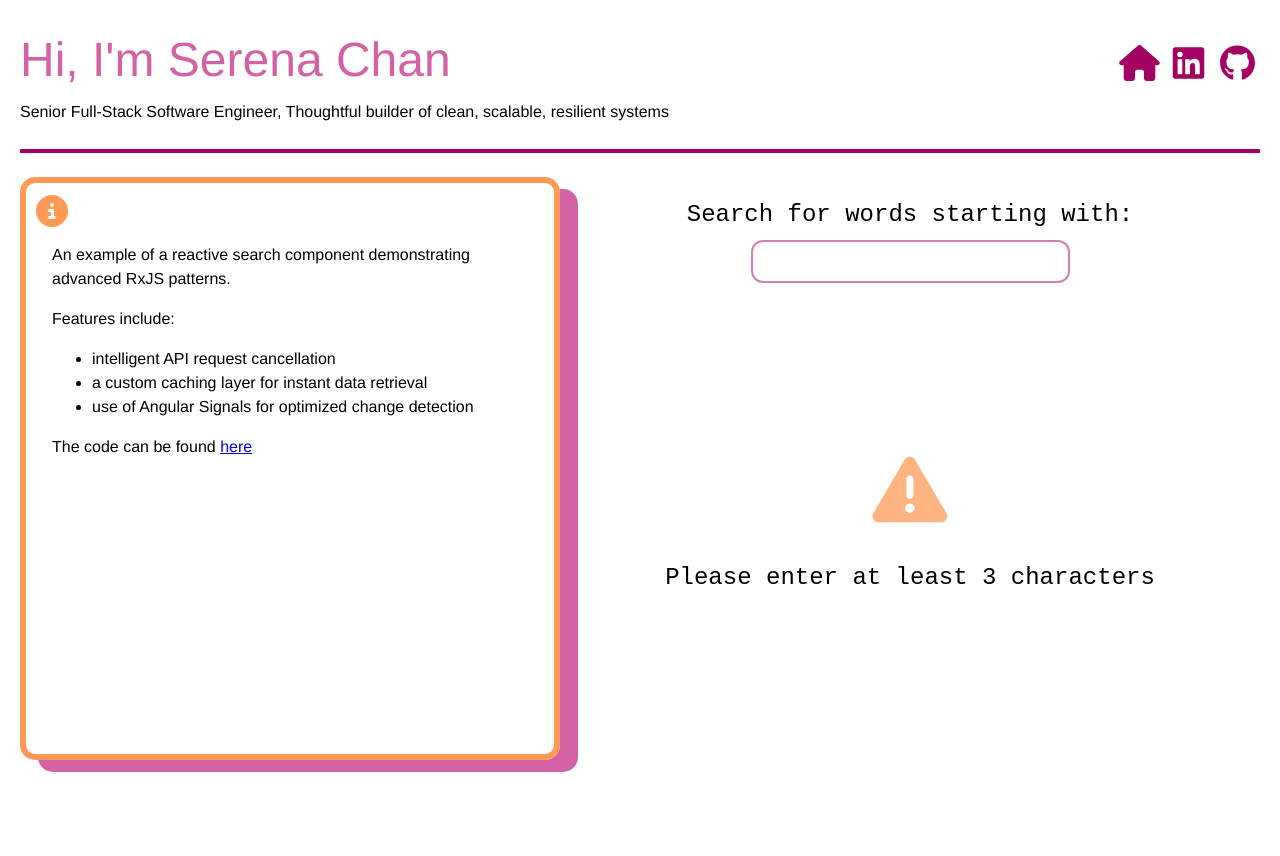
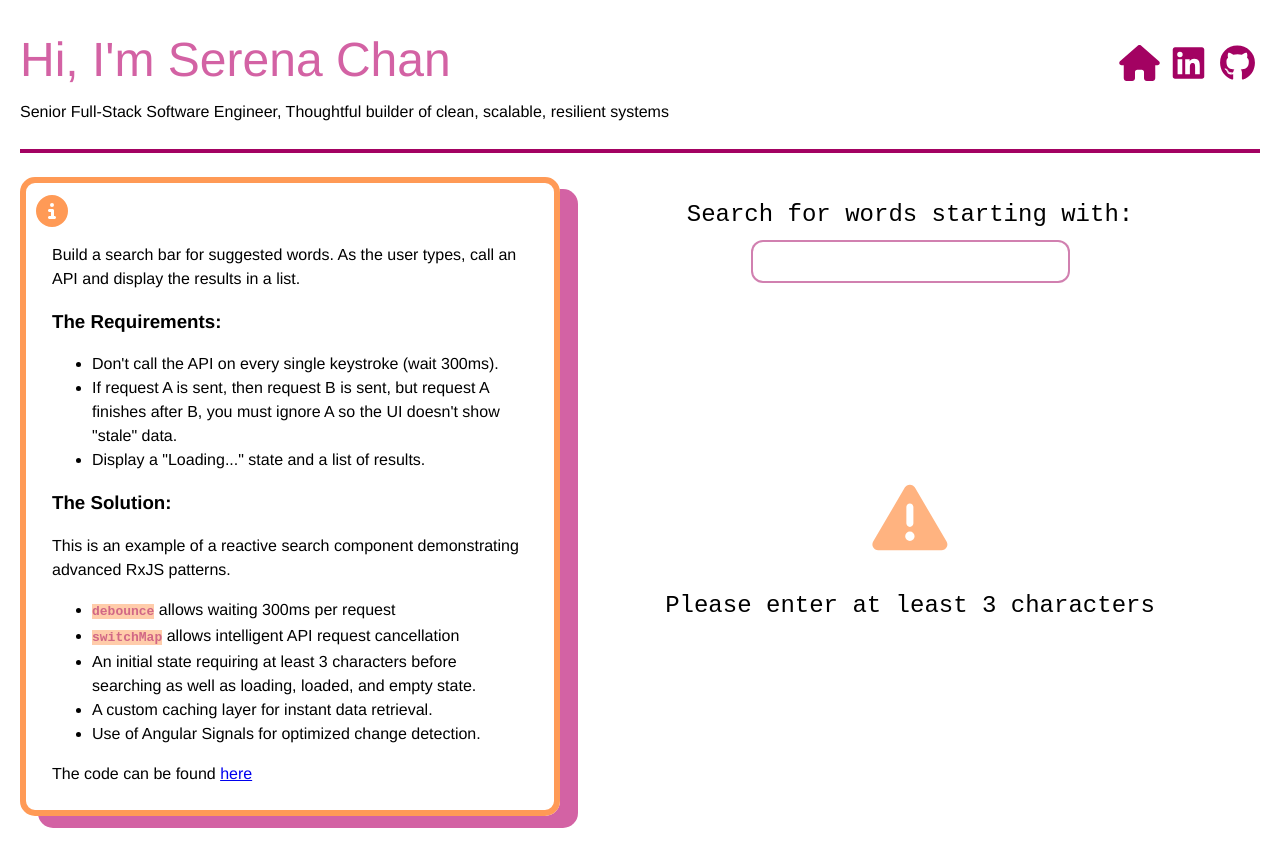
Before and after one commit to serenasychan/serenasychan.github.io, an Angular app: page /searchWords in a window 1280 px wide. Before the commit the page ends 800 px from the top, so only its background shows below. Built offline with nearby package versions, Linux system fonts and the light colour scheme.

Commit message:
cleanup and add more info

```diff
--- a/src/pages/search-as-you-type/search-as-you-type.component.html
+++ b/src/pages/search-as-you-type/search-as-you-type.component.html
@@ -5,13 +5,30 @@
   </fa-icon>
   <div class="description__text">
     <p>
-      An example of a reactive search component demonstrating advanced RxJS patterns.
+      Build a search bar for suggested words. As the user types, call an API and display the results in a list.
     </p>
-    Features include:
+
+    <h3>The Requirements:</h3>
     <ul>
-      <li>intelligent API request cancellation</li>
-      <li>a custom caching layer for instant data retrieval</li>
-      <li>use of Angular Signals for optimized change detection</li>
+      <li>Don't call the API on every single keystroke (wait 300ms).</li>
+      <li>If request A is sent, then request B is sent, but request A finishes after B, you must ignore
+        A so the UI doesn't show "stale" data.
+      </li>
+      <li>Display a "Loading..." state and a list of results.</li>
+    </ul>
+
+    <h3>The Solution:</h3>
+
+    This is an example of a reactive search component demonstrating advanced RxJS patterns.
+
+    <ul>
+      <li><code>debounce</code> allows waiting 300ms per request</li>
+      <li><code>switchMap</code> allows intelligent API request cancellation</li>
+      <li>An initial state requiring at least 3 characters before searching as well as loading, loaded, and empty
+        state.
+      </li>
+      <li>A custom caching layer for instant data retrieval.</li>
+      <li>Use of Angular Signals for optimized change detection.</li>
     </ul>
 
     The code can be found
--- a/src/pages/search-as-you-type/search-as-you-type.component.scss
+++ b/src/pages/search-as-you-type/search-as-you-type.component.scss
@@ -17,7 +17,7 @@
   display: flex;
   flex-direction: column;
 
-  max-width: 900px;
+  max-width: 700px;
   min-width: 400px;
   padding: 6px 6px 24px;
 
@@ -29,6 +29,12 @@
   &__text {
     line-height: 24px;
     padding: 0 20px;
+  }
+
+  code {
+    background-color: rgba(colours.$base, 0.5);
+    color: colours.$accent-dark;
+    font-weight: bold;
   }
 }
 
```
